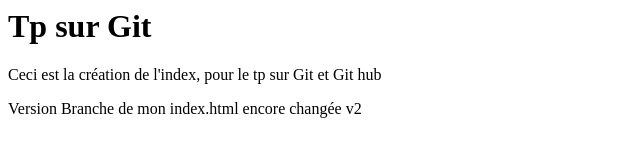
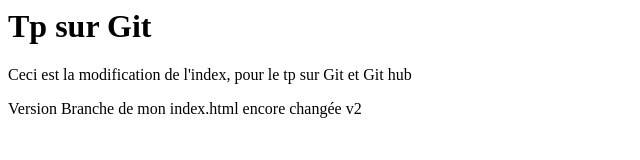
Before and after one commit to Bazonnet-Ilan/-hello-github-web-, a plain HTML site: page index.html in a window 1280 px wide. Shown: the full height of the page, 0-640 px from the left. Drawn offline with Linux system fonts and the light colour scheme.

Commit message:
Modify index paragraph for clarity
Updated the paragraph content in index.html.

```diff
--- a/index.html
+++ b/index.html
@@ -1,3 +1,3 @@
 <h1>Tp sur Git</h1>
-<p>Ceci est la création de l'index, pour le tp sur Git et Git hub</p>
+<p>Ceci est la modification de l'index, pour le tp sur Git et Git hub</p>
 <p>Version Branche de mon index.html encore changée v2</p>
```
